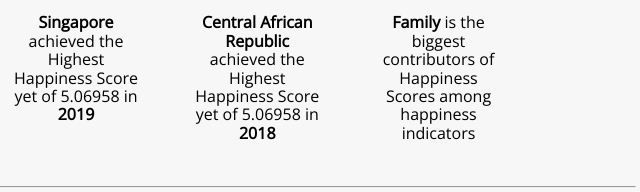
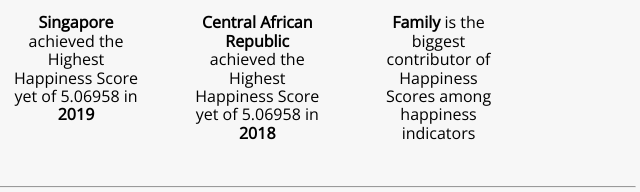
Before and after one commit to melvinalex7/FIT3179, a plain HTML site: page Assignment_2/index.html in a window 1280 px wide. Shown: the part 4167-4359 px from the top of the page, 574-1214 px from the left. Drawn offline with nearby package versions, Linux system fonts and the light colour scheme; a script that the page names is missing.

Commit message:
spell fix

```diff
--- a/Assignment_2/index.html
+++ b/Assignment_2/index.html
@@ -251,7 +251,7 @@
       <div class="color-circle">
         Family
       </div>
-      <p class="color-circle-description"> <b>Family</b> is the biggest contributors of Happiness Scores among happiness indicators</p>
+      <p class="color-circle-description"> <b>Family</b> is the biggest contributor of Happiness Scores among happiness indicators</p>
     </div>
     <div class="pure-u-1-1">
       <hr>
```
